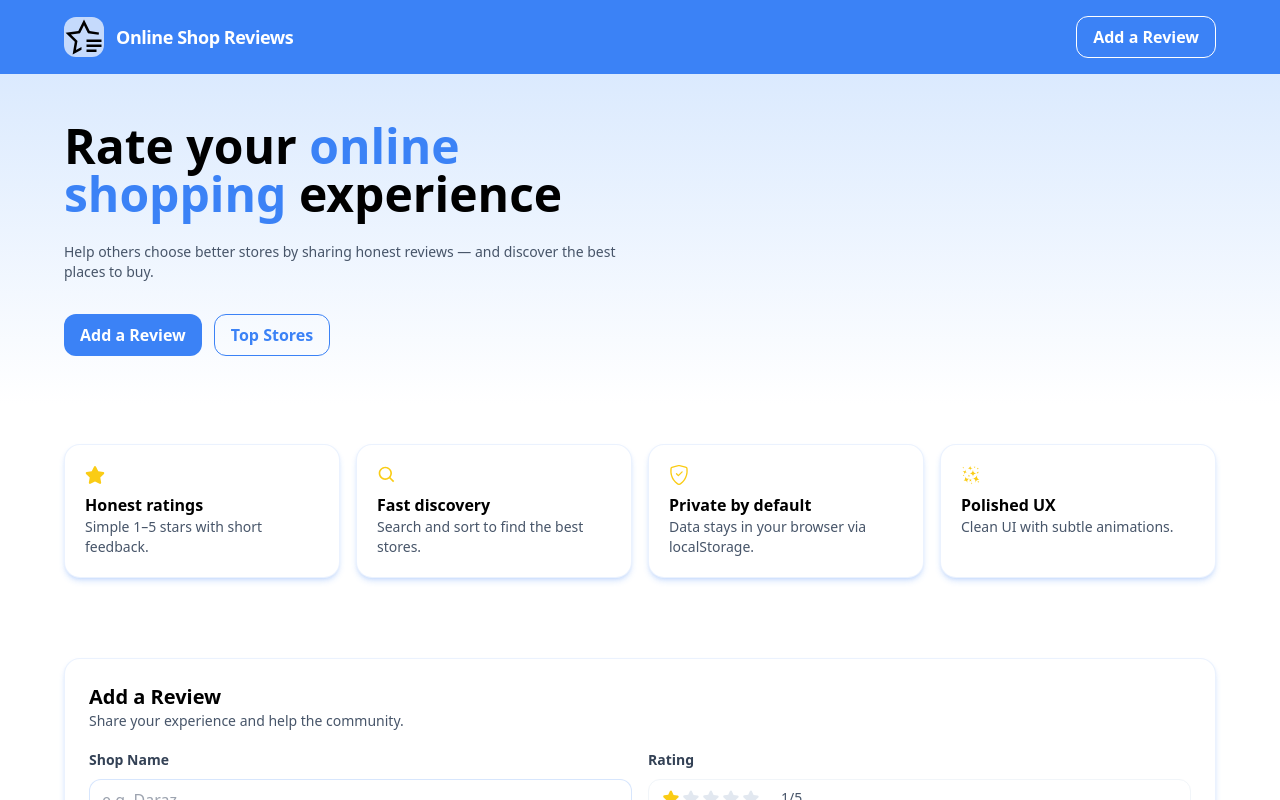
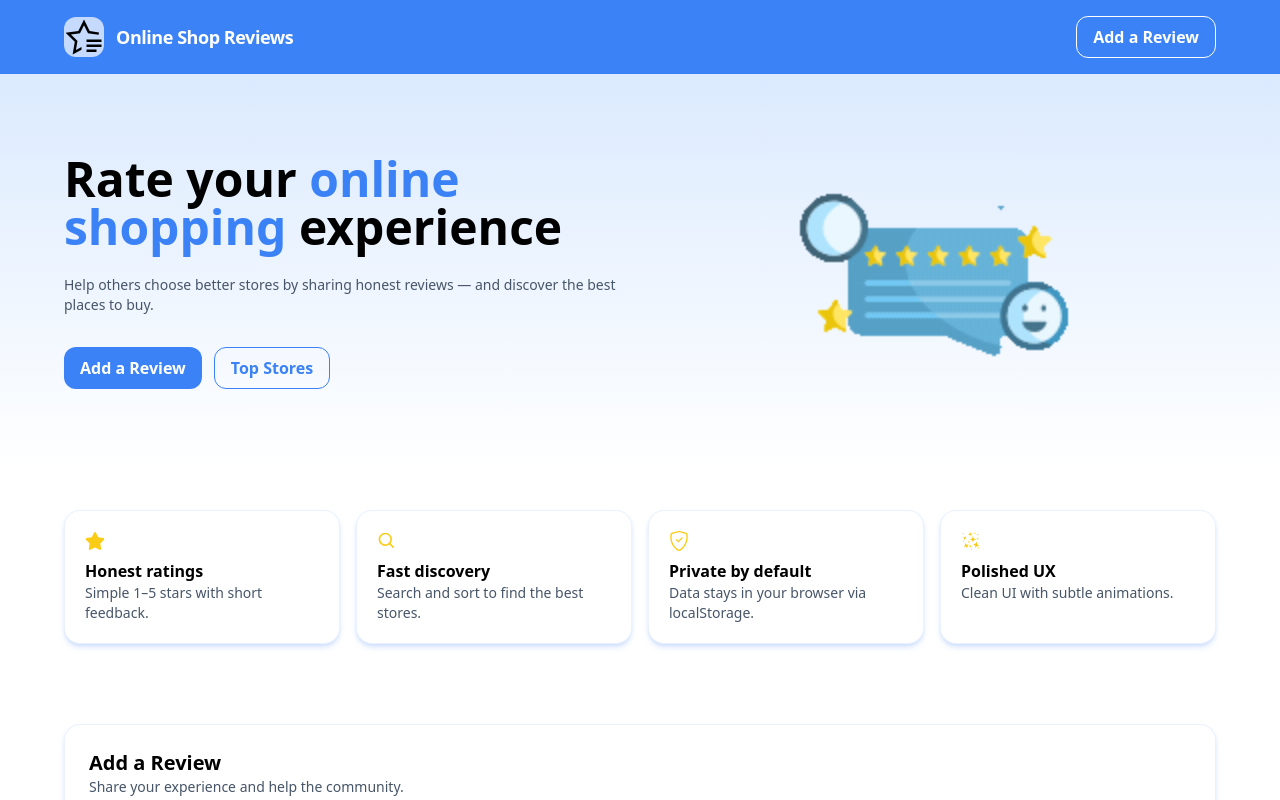
Before and after one commit to Habiba-Ferdausi/Review-App, a React (Vite) app: page / in a window 1280 px wide. Shown: the top 800 px of the page. Built offline with nearby package versions, Linux system fonts and the light colour scheme.

Commit message:
issue fixed

```diff
--- a/package.json
+++ b/package.json
@@ -26,9 +26,13 @@
     "eslint-plugin-react-refresh": "^0.4.20",
     "globals": "^16.3.0",
     "postcss": "^8.5.6",
+    "rollup": "^4.46.2",
     "tailwindcss": "^3.4.17",
     "typescript": "~5.8.3",
     "typescript-eslint": "^8.39.0",
     "vite": "^5.4.10"
+  },
+  "optionalDependencies": {
+    "@rollup/rollup-linux-x64-gnu": "^4.46.2"
   }
 }
--- a/src/App.tsx
+++ b/src/App.tsx
@@ -10,7 +10,8 @@ import Leaderboard from "./components/ui/Leaderboard";
 import Distribution from "./components/reviews/Distribution";
 import HeroSection from "./components/Herosection";
 import Footer from "./components/Footer";
-import EditReviewDialog from "./components/ui/editReviewDialog";
+import EditReviewDialog from "./components/ui/EditReviewDialog";
+
 
 
 
--- a/src/components/Herosection.tsx
+++ b/src/components/Herosection.tsx
@@ -21,7 +21,7 @@ export default function HeroSection() {
             initial={{ opacity: 0, y: 12 }}
             animate={{ opacity: 1, y: 0 }}
             transition={{ delay: 0.1 }}
-            className="relative g:block hidden"
+            className="relative lg:block hidden"
           >
             <div className="w-full h-full overflow-hidden">
              <img src="/hero.gif" className="w-[300px] mx-auto h-[300px]"/>
--- a/src/components/reviews/ReviewCard.tsx
+++ b/src/components/reviews/ReviewCard.tsx
@@ -55,7 +55,12 @@ export default function ReviewCard({
       <div className="mt-4  text-xs text-slate-500">
         <div className="flex items-center gap-1 mb-3"> <LuCalendarClock className="h-4 w-4 text-primary" />
         <span className="font-medium">Posted: {formatDate(item.createdAt)}</span></div>
-        <div className="flex items-center gap-1"> <LuCalendarClock className="h-4 w-4 text-green-500" /> {item.updatedAt && <span className="  font-medium">Updated: {formatDate(item.updatedAt)}</span>}</div>
+       {item.updatedAt &&
+       <div className="flex items-center gap-1">
+         <LuCalendarClock className="h-4 w-4 text-green-500" />
+          <span className="  font-medium">Updated: {formatDate(item.updatedAt)}</span>
+          </div>
+          }
 
       </div>
 
--- a/src/components/reviews/StarRating.tsx
+++ b/src/components/reviews/StarRating.tsx
@@ -23,7 +23,7 @@ export default function StarRating({ value, onChange, size = 14, readOnly = fals
             onClick={() => !readOnly && onChange?.(s)}
             className=" text-lg"
             aria-label={`Set rating ${s}`}
-            aria-required
+
           >
             <TiStarFullOutline
              size={20}
```
Also changed, not shown: 1 other file (tests, documents, lock files or other folders).
